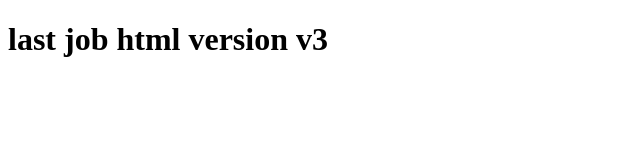
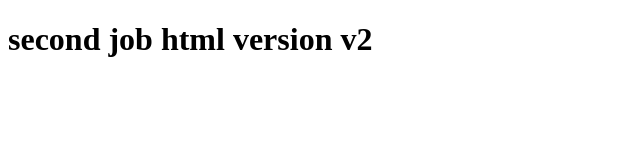
Before and after one commit to rohit251998/myname, a plain HTML site: page index.html in a window 1280 px wide. Shown: the whole page, without its empty margins (0-640 px from the left). Drawn offline with Linux system fonts and the light colour scheme.

Commit message:
this is v2

```diff
--- a/index.html
+++ b/index.html
@@ -6,7 +6,7 @@
     <title>Document</title>
 </head>
 <body>
-	<h1> last job html version  v3</h1>
+	<h1> second job html version  v2</h1>
 
 </body>
 </html>
```
